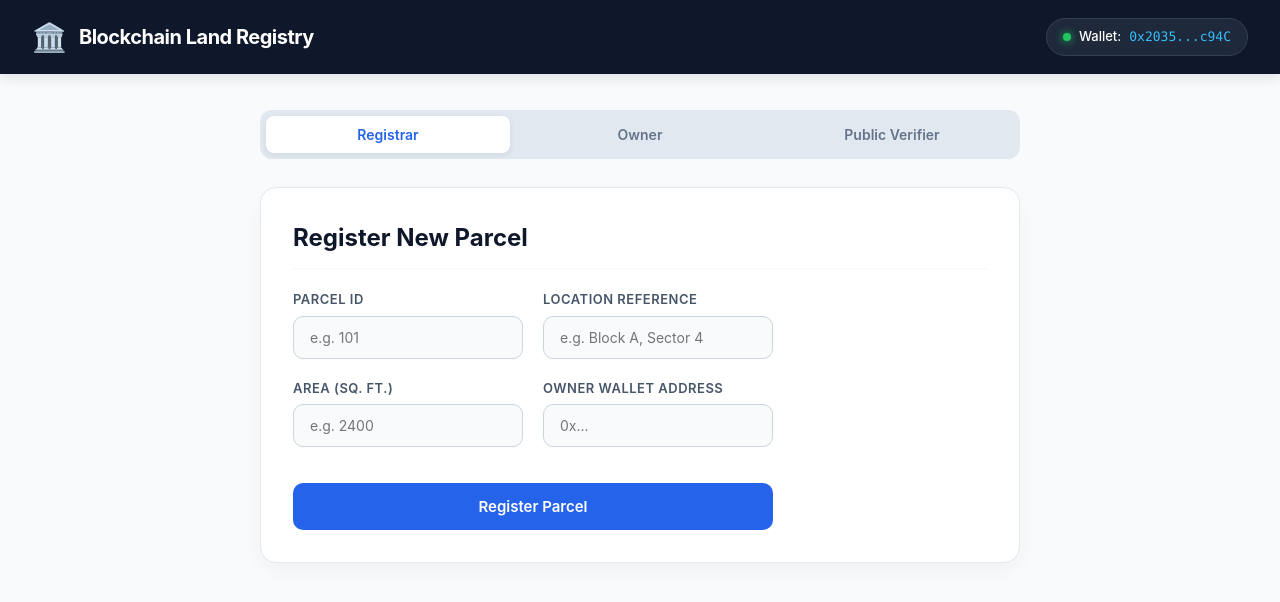
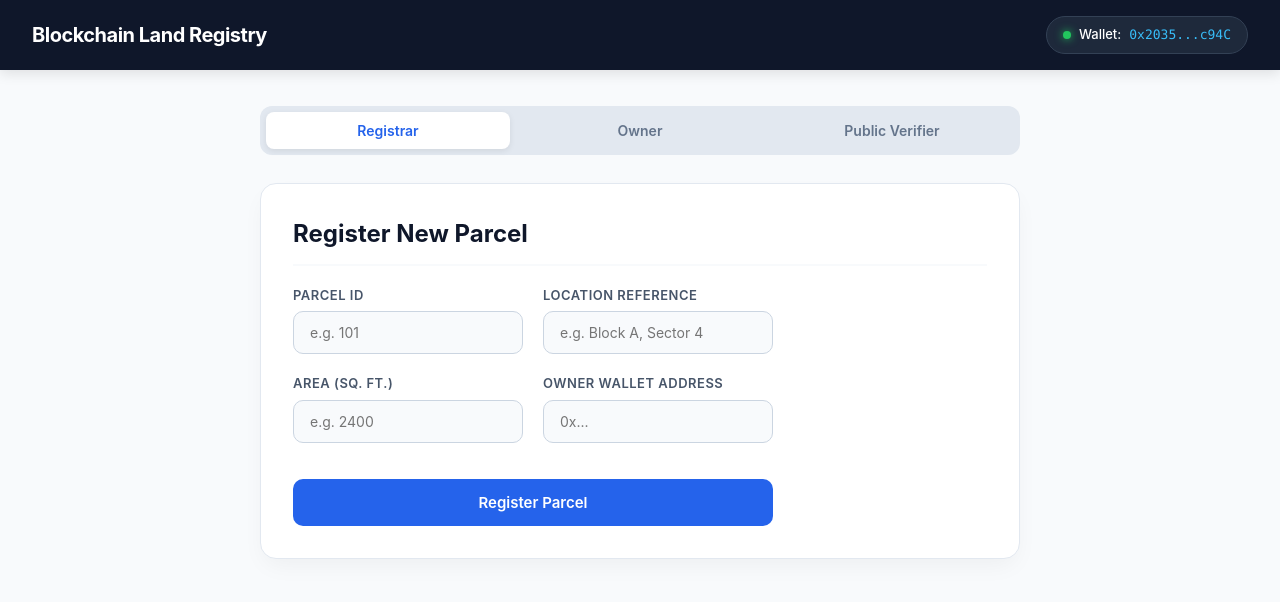
Before and after one commit to nehalchoudhary2025/land-registry-frontend, a React (Vite) app: page / in a window 1280 px wide. Shown: the top 602 px of the page. Built offline with nearby package versions, Linux system fonts and the light colour scheme.

Commit message:
Update App.jsx

```diff
--- a/src/App.jsx
+++ b/src/App.jsx
@@ -14,7 +14,7 @@ function App() {
       {/* Top Navigation Bar */}
       <nav className="app-navbar">
         <div className="brand">
-          <span className="brand-icon">🏛️</span>
+
           <span className="brand-title">Blockchain Land Registry</span>
         </div>
 
```
